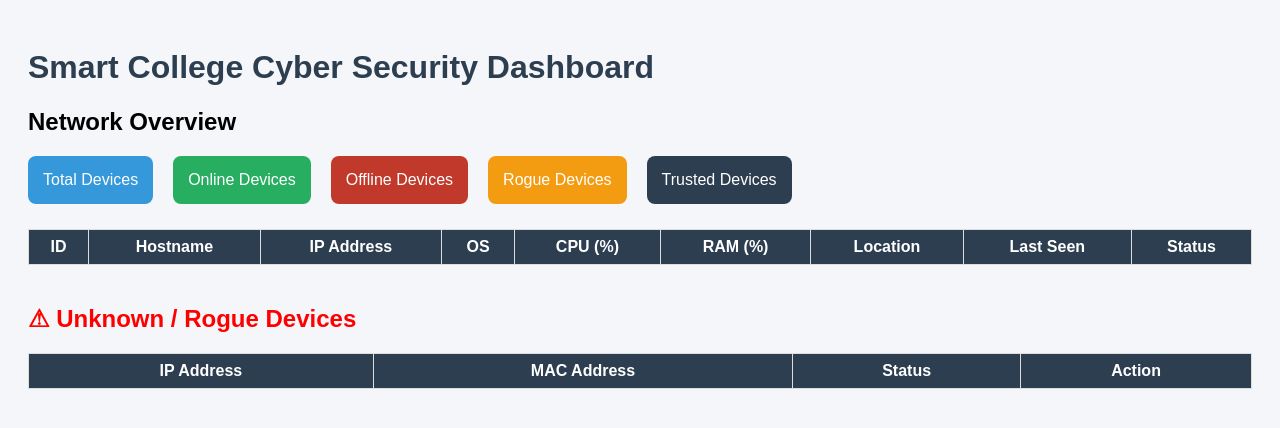
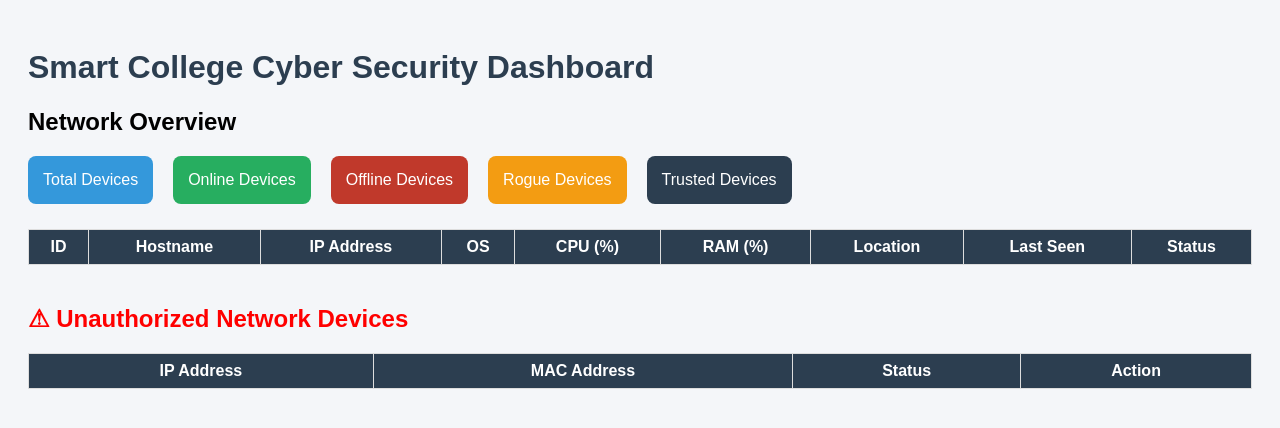
Before and after one commit to ByteBandit-100/SCCSIMS, a Flask app: template server/templates/dashboard.html in a window 1280 px wide. Shown: the top 428 px of the page. Run offline with Flask 3, Linux system fonts and the light colour scheme; the template is opened without the code that fills it, so the values that code supplies are empty.

Commit message:
updated approve/disappove functions

```diff
--- a/server/app.py
+++ b/server/app.py
@@ -115,7 +115,7 @@ def dashboard():
             rogue_devices.append({
                 "ip": ip,
                 "mac": mac,
-                "status": "ACTIVE"
+                "status": "Unauthorized Device"
             })
 
     total_devices = len(devices)
--- a/server/templates/dashboard.html
+++ b/server/templates/dashboard.html
@@ -135,9 +135,9 @@ Trusted Devices<br><b id="trustedCount">{{ trusted_count }}</b>
 
 </table>
 
-<h2 style="margin-top:40px;color:red;">⚠ Unknown / Rogue Devices</h2>
+<h2 style="margin-top:40px;color:red;">⚠ Unauthorized Network Devices</h2>
 
-<table>
+<table id="rogueTable">
 <tr>
 <th>IP Address</th>
 <th>MAC Address</th>
@@ -151,7 +151,7 @@ Trusted Devices<br><b id="trustedCount">{{ trusted_count }}</b>
 
 <td>{{ device.mac }}</td>
 
-<td style="color:red;">Rogue - {{ device.status }}</td>
+<td style="color:red;">{{ device.status }}</td>
 
 <td>
 
@@ -231,6 +231,9 @@ Disapprove
 
     function disapproveDevice(ip, btn){
 
+var row = btn.parentElement.parentElement;
+var mac = row.cells[1].innerText;   // capture MAC before deleting
+
 fetch("/disapprove-device", {
 method: "POST",
 headers: {
@@ -243,10 +246,10 @@ Disapprove
 
 if(data.status === "success"){
 
-    // remove row from table
-    var row = btn.parentElement.parentElement;
+// remove row from trusted table
 row.remove();
 
+// decrease counter
 var counter = document.getElementById("trustedCount");
 var value = parseInt(counter.innerText);
 
@@ -254,12 +257,29 @@ if(value > 0){
     counter.innerText = value - 1;
 }
 
+// add device back to rogue table
+var rogueTable = document.getElementById("rogueTable");
+
+var newRow = rogueTable.insertRow(-1);
+
+var ipCell = newRow.insertCell(0);
+var macCell = newRow.insertCell(1);
+var statusCell = newRow.insertCell(2);
+var actionCell = newRow.insertCell(3);
+
+ipCell.innerText = ip;
+macCell.innerText = mac;
+statusCell.innerText = "Unauthorized Device";
+statusCell.style.color = "red";
+
+actionCell.innerHTML =
+'<button style="background:green;color:white;padding:5px 10px;border:none;border-radius:4px;" onclick="approveDevice(\''+ip+'\',\''+mac+'\',this)">Approve</button>';
+
 }
 
 });
 
 }
-
 
 function approveDevice(ip, mac, btn){
 
```
Also changed, not shown: server/sccsims.db. Lines whose indentation alone changed are shown as unchanged.
